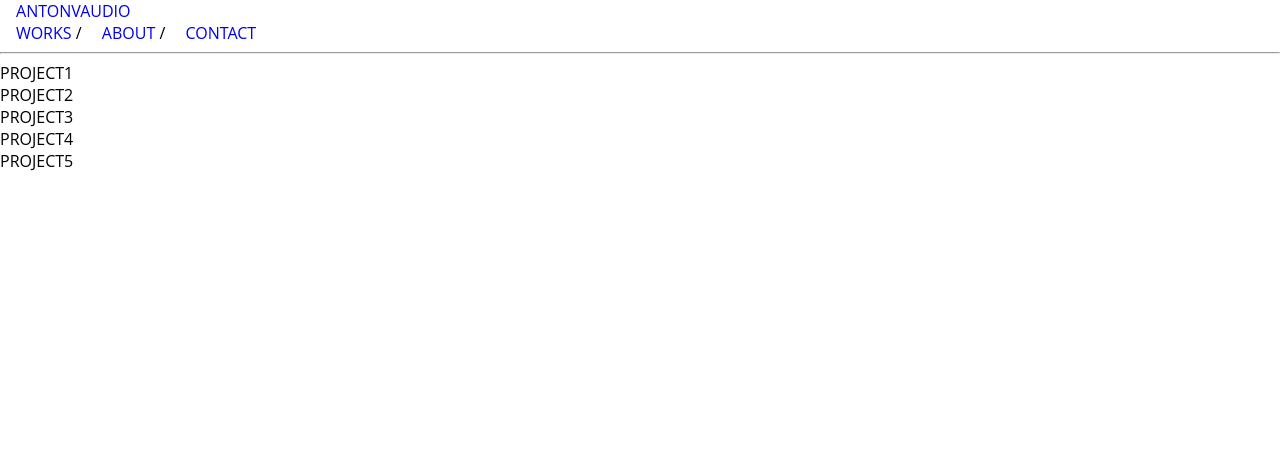
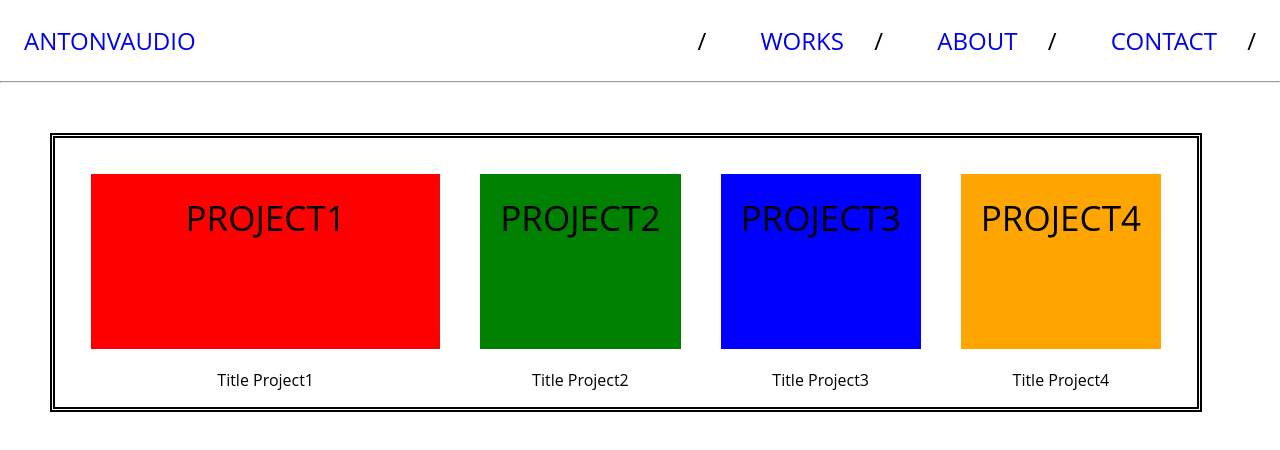
Before and after one commit to antonvaudio/mywebsite, a plain HTML site: page works.html in a window 1280 px wide. Drawn offline with Linux system fonts and the light colour scheme.

Commit message:
Finish grid and navbar

```diff
--- a/index.js
+++ /dev/null
@@ -1 +0,0 @@
-alert("Yo")
--- a/styles.css
+++ b/styles.css
@@ -1,5 +1,12 @@
+*{
+    margin: 0;
+    padding: 0;
+    box-sizing: border-box;
+    font-family: 'Open Sans', sans-serif;
+}
+
 body{
-   font-family: 'Open Sans', sans-serif;
+
    margin: 0 auto;
 }
 
@@ -28,16 +35,20 @@ ul, li {
     padding: 1em;
 }
 /* Section WORKS */
-/* #container{
-    background-color: aqua;
-    margin: 0 auto;
+.container{
+    padding: 1em;
+    margin: 50px;
     width: 90%;
-    height: 800px;;
+    border: black 5px double;
     display: flex;
     flex-direction: row;
     justify-content: space-evenly;
     flex-wrap: wrap;
-    align-items: center;
+    align-content: flex-start;
+}
+
+.redbox{
+    flex-grow: 4;
 }
 
 .box1{
@@ -56,10 +67,15 @@ ul, li {
     background-color: purple;
 }
 
+.boxes{
+    font-size: 35px;
+    padding: 20px;
+    margin: 20px;
+    height: 5em;
+    text-align: center;
+    flex-grow: 1;
+}
 
-#container div{
-border: 5px solid black;
-width: 300px;
-height: 169px;
+div{
+    text-align: center;
 }
- */
--- a/works.html
+++ b/works.html
@@ -5,48 +5,47 @@
     <meta charset="UTF-8">
     <meta http-equiv="X-UA-Compatible" content="IE=edge">
     <meta name="viewport" content="width=device-width, initial-scale=1.0">
-    <title>antonv</title>
+    <title>antonvaudio</title>
     <link rel="stylesheet" type="text/css" href="styles.css" />
 
 </head>
 
 <body>
 
-    <section id="navbar">
-        <div class="logo">
-            <a href="#">ANTONVAUDIO</a>
+    <nav>
+        <a href="index.html">ANTONVAUDIO</a>
+        <ul>
+            /
+            <li><a href="works.html">WORKS</a></li>
+            /
+            <li> <a href="#">ABOUT</a></li>
+            /
+            <li> <a href="#">CONTACT</a></li>
+            /
+        </ul>
+    </nav>
+
+    <hr>
+    <section class="container">
+        <div class="redbox">
+            <div class="box1 boxes">PROJECT1 </div> Title Project1
         </div>
 
-        <div class="links">
-            <a href="#">WORKS</a>
-            /
-            <a href="#">ABOUT</a>
-            /
-            <a href="#">CONTACT</a>
+        <div>
+            <div class="box2 boxes">PROJECT2 </div> Title Project2
         </div>
 
-    </section>
-
-    <hr>
-    <section id="container">
-        <div class="box1">
-            PROJECT1
-        </div>
-        <div class="box2">
-            PROJECT2
-        </div>
-        <div class="box3">
-            PROJECT3
-        </div>
-        <div class="box4">
-            PROJECT4
-        </div>
-        <div class="box5">
-            PROJECT5
+        <div>
+            <div class="box3 boxes">PROJECT3 </div> Title Project3
         </div>
 
+        <div>
+            <div class="box4 boxes">PROJECT4 </div> Title Project4
+        </div>
+
+
+
     </section>
-
 </body>
 
 </html>
```
Also changed, not shown: index.html (+2 -5 lines).
